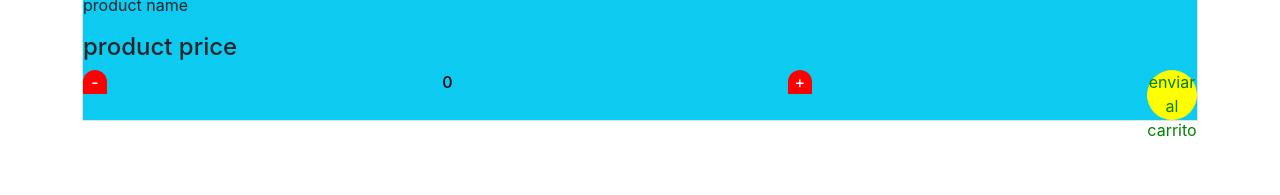
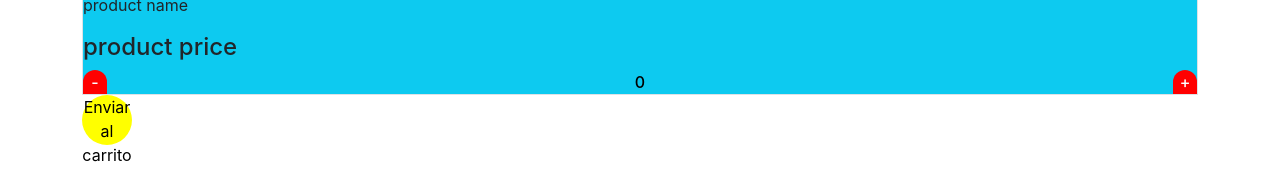
Before and after one commit to antoniocaminos/antoniocaminos-react_coderhouse_segundo_entregable, a React (Create React App) app: page /detail/1 in a window 1280 px wide. Shown: the part 566-761 px from the top of the page. Built offline with nearby package versions, Linux system fonts and the light colour scheme.

Commit message:
'update // context'

```diff
--- a/src/App.js
+++ b/src/App.js
@@ -8,22 +8,24 @@ import Cart from './Components/Cart';
 import { BrowserRouter, Routes, Route } from "react-router-dom";
 //import { createContext } from "react";
 
-export const CartContext = React.createContext('');
-console.log('CartContext', CartContext);
+export const CartContext = React.createContext([]);
+console.log('aca viene el context', CartContext);
 console.log('mostro')
 
 function App(){
     return(
       <>
         <BrowserRouter>
-              <NavBar />
+            <NavBar />
+            <CartContext.Provider value="value">
             <Routes>
               <Route path="/" element={<ItemListContainer greeting="Hola Humano"/>} />
               <Route path="/category/:categoryId" element={<ItemListContainer />} />
               <Route path="/detail/:detailId" element={<ItemDetailContainer />} />
               <Route path="/path/Card:" element={<Card />}/>
-              <Route path="path/Cart" element={<Cart />} />
+              <Route path="/Cart" element={<Cart />} />
             </Routes>
+            </CartContext.Provider>
         </BrowserRouter>
       </>
 
--- a/src/Components/Card/index.jsx
+++ b/src/Components/Card/index.jsx
@@ -2,7 +2,7 @@
 //import { useCard } from '../Hooks/useCard';
 import './styles.css';
 import { useCard } from '../Hooks/index.js'
-import { useState } from 'react';
+//import { useState } from 'react';
 export const Card = () => {
 /* empieza el hook */
 
@@ -16,7 +16,7 @@ export const Card = () => {
           <button className='btnCard' onClick={()=>count(-1)}>-</button>
           <span>{amount}</span>{/* aca se puede  poner el stok maximo */}
           <button className='btnCard'onClick={()=>count(+1)}>+</button>
-          <button className='btnBuy'>enviar al carrito</button>
+         {/*  <button className='btnBuy'>enviar al carrito</button> */}
         </div>
       </section>
     )
--- a/src/Components/Cart/index.jsx
+++ b/src/Components/Cart/index.jsx
@@ -1,9 +1,9 @@
 import React from 'react'
-
+import 'react-router-dom';
 const Cart = () => {
   return (
     <div>
-        <p>soy el cart</p>
+        <h2>hola soy el cart</h2>
     </div>
   )
 }
--- a/src/Components/CartWidget/index.js
+++ b/src/Components/CartWidget/index.js
@@ -1,7 +1,10 @@
-import React from 'react';
+import React, { useContext } from 'react';
 import shoppingCart from '../../assets/shoppingCart.png';
 import './styles.css'
+import { CartContext } from '../../App';
 const CartWidget = () => {
+const contex = useContext(CartContext);
+console.log('aca viene el context', contex);
     return(
         <button>
             <img src={shoppingCart} className="cart"alt='Cart icon'/>
--- a/src/Components/Item/index.jsx
+++ b/src/Components/Item/index.jsx
@@ -1,9 +1,14 @@
-import React from 'react'
+import React, { useContext } from 'react'
 import { Link } from 'react-router-dom'
 //import ItemDetail from '../ItemDetail'
+import { CartContext } from '../../App'
 import './style.css'
 
 const Item = ({products}) => {
+  const value = useContext(CartContext);
+  console.log("empieza contexto");
+  console.log('value', value);
+  console.log("termino contexto");
   //console.log(products)
   const {name, description, price, img, stock} = products
   return (
--- a/src/Components/ItemDetail/index.jsx
+++ b/src/Components/ItemDetail/index.jsx
@@ -1,14 +1,16 @@
 import React from 'react';
 import { Link } from 'react-router-dom';
 import Card from '../Card/index.jsx';
+import Cart from '../Cart/index.jsx';
 import { useState } from 'react';
 
 
 const ItemDetail = ({product}) => {
+    console.log("agrego contador");
+
     const [goToBuy, setgoToBuy] = useState(false);
-
-
-    const onAdd = (addTo) => {
+    console.log(goToBuy);
+    const onAdd = () => {
        setgoToBuy(true);
     }
 
@@ -18,41 +20,17 @@ const ItemDetail = ({product}) => {
             <h2>{product.name}</h2>
             <h3>$: {product.price}</h3>
             <h4>Stok: {product.stok}</h4>
+            <Card product={product}/>
             {
             goToBuy
                 ?
                 <Link to='/Cart'>Terminar Compra</Link>
-                :<Card onAdd={onAdd} />
+                :
+                <button onClick={()=> onAdd(product)}>Enviar al carrito </button>}
 
-            }
 
         </div>
 
   )
 }
-export default ItemDetail
-
-
-/* {product.name}</h3>
-                <img src={product.img} alt={product.name} width="400" />
-                <h2>{product.description}</h2>
-                <h3>$ {product.price}</h3> */
-
-/* import React from 'react';
-
-const ItemDetail = ({ product }) => {
-    return (
-        <div className="detail">
-            <img src={product.img} alt={product.title} width="400" />
-            <div>
-                <h1>{product.name}</h1>
-                <h2>{product.description}</h2>
-                <h3>$ {product.price}</h3>
-                <h4>Stock: {product.stock}</h4>
-                <p>stock={product.stock} initial={1}</p>
-            </div>
-        </div>
-    );
-};
-
-export default ItemDetail; */
+export default ItemDetail;
```
Also changed, not shown: src/CartContext/index.jsx (added).
